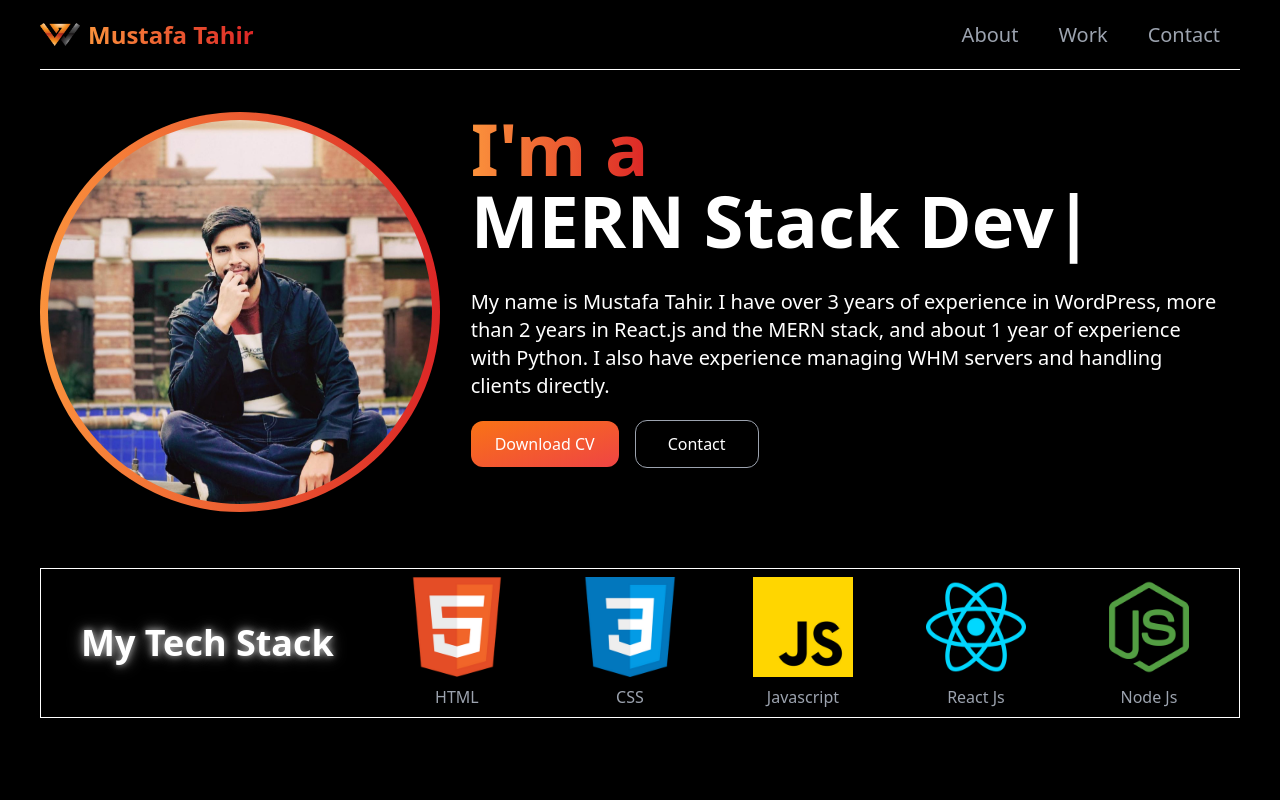
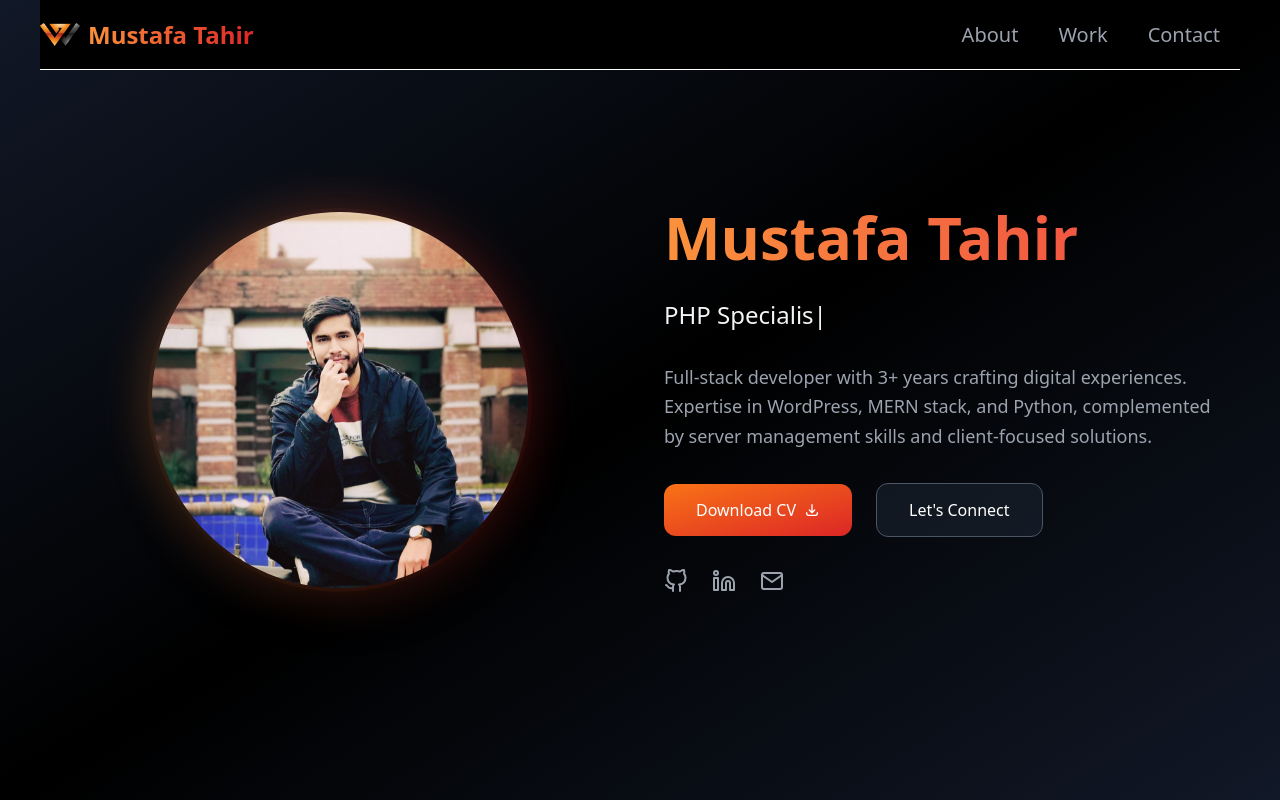
Before and after one commit to Mustafatahir98/Portfolio, a React (Create React App) app: page / in a window 1280 px wide. Shown: the top 800 px of the page. Built offline with nearby package versions, Linux system fonts and the light colour scheme.

Commit message:
Update Hero.jsx

```diff
--- a/src/components/Hero.jsx
+++ b/src/components/Hero.jsx
@@ -1,47 +1,115 @@
-import React from 'react'
-import heroImg from '../assets/Image.jfif'
-import { TypeAnimation } from 'react-type-animation'
+import React from 'react';
+import heroImg from '../assets/Image.jfif';
+import { TypeAnimation } from 'react-type-animation';
+import { motion } from 'framer-motion';
+import { FiGithub, FiLinkedin, FiMail } from 'react-icons/fi';
 
 const Hero = () => {
   return (
-    <div className='grid grid-cols-1 sm:grid-cols-3 gap-8 max-w-[1200px] mx-auto py-8 bg-black mt-20' id='home'>
-     <div className='mx-auto my-auto w-[300px] h-[300px] lg:w-[400px] lg:h-[400px] bg-gradient-to-r from-orange-400 to-red-600 p-2 shadow-xl rounded-full flex justify-center items-center overflow-hidden'>
-      <img src={heroImg} alt='heroImg' className='w-full h-full object-cover rounded-full'/>
-      </div>
-      <div className='col-span-2 px-5 py-auto'>
-        <h1 className='text-white text-3xl sm:text-5xl lg:text-7xl font-extrabold'>
-          <span className='primary-color'>I'm a</span> <br/>
-          <TypeAnimation sequence={[
-            'Wordpress Dev',
-            1000,
-            'PHP Developer',
-            1000,
-            'MERN Stack Dev',
-            1000,
-          ]}
-          wrapper='span'
-          speed={50}
-          repeat={Infinity}
-          />
-        </h1>
-        <p className='text-white sm:text-lg my-8 lg:text-xl'>
-        My name is Mustafa Tahir. I have over 3 years of experience in WordPress, more than 2 years in React.js and the MERN stack, and about 1 year of experience with Python. I also have experience managing WHM servers and handling clients directly.
-        </p>
-        <div className='my-8'>
-        <a href='https://drive.google.com/file/d/1ke9JYe_oFKXzc91tAEv70zoKrvKp0ta3/view?usp=sharing' download className='px-6 py-3 w-full rounded-xl mr-4
-    bg-gradient-to-br from-orange-500 to-red-500 text-white'>
-    Download CV
-</a>
+    <div className="min-h-screen flex items-center justify-center bg-gradient-to-br from-gray-900 via-black to-gray-900 px-4 sm:px-6 lg:px-8">
+      <div className="max-w-6xl mx-auto grid grid-cols-1 lg:grid-cols-2 gap-12 items-center py-16">
+        {/* Image Container */}
+        <motion.div
+          initial={{ opacity: 0, scale: 0.8 }}
+          animate={{ opacity: 1, scale: 1 }}
+          transition={{ duration: 0.8 }}
+          className="relative w-64 h-64 lg:w-96 lg:h-96 mx-auto"
+        >
+          <div className="absolute inset-0 bg-gradient-to-r from-orange-400 to-red-600 rounded-full animate-spin-slow blur-xl opacity-30" />
+          <div className="relative w-full h-full rounded-full overflow-hidden border-4 border-transparent bg-clip-padding backdrop-blur-xl bg-gray-800/30 shadow-2xl">
+            <img
+              src={heroImg}
+              alt="Mustafa Tahir"
+              className="w-full h-full object-cover transform hover:scale-105 transition-transform duration-500"
+            />
+          </div>
+        </motion.div>
 
+        {/* Content Container */}
+        <div className="space-y-8 text-center lg:text-left">
+          <motion.h1
+            initial={{ y: 50, opacity: 0 }}
+            animate={{ y: 0, opacity: 1 }}
+            transition={{ duration: 0.8 }}
+            className="text-4xl sm:text-5xl lg:text-6xl font-bold text-transparent bg-clip-text bg-gradient-to-r from-orange-400 to-red-500 mb-4"
+          >
+            Mustafa Tahir
+          </motion.h1>
 
+          <div className="text-xl lg:text-2xl font-medium text-gray-300 mb-6">
+            <TypeAnimation
+              sequence={[
+                'Wordpress Developer',
+                1500,
+                'PHP Specialist',
+                1500,
+                'MERN Stack Expert',
+                1500,
+              ]}
+              wrapper="div"
+              speed={40}
+              className="text-gray-100"
+              cursor={true}
+              repeat={Infinity}
+            />
+          </div>
 
-          <a href='#contact' className='px-8 py-3 w-full rounded-xl mr-4 border border-gray-400
-          hover:bg-gradient-to-br from-orange-500 to-red-500 text-white hover:border-none'>
-            Contact</a>
+          <motion.p
+            initial={{ opacity: 0 }}
+            animate={{ opacity: 1 }}
+            transition={{ delay: 0.5 }}
+            className="text-lg text-gray-400 leading-relaxed max-w-2xl mx-auto lg:mx-0"
+          >
+            Full-stack developer with 3+ years crafting digital experiences. Expertise in WordPress, MERN stack, and Python, complemented by server management skills and client-focused solutions.
+          </motion.p>
+
+          {/* Buttons & Socials */}
+          <motion.div
+            className="flex flex-col sm:flex-row items-center gap-6 justify-center lg:justify-start"
+            initial={{ opacity: 0 }}
+            animate={{ opacity: 1 }}
+            transition={{ delay: 0.7 }}
+          >
+            <a
+              href="https://drive.google.com/file/d/1ke9JYe_oFKXzc91tAEv70zoKrvKp0ta3/view?usp=sharing"
+              download
+              className="px-8 py-3.5 rounded-xl bg-gradient-to-br from-orange-500 to-red-600 text-white font-medium hover:shadow-xl hover:shadow-orange-500/20 transition-all duration-300 flex items-center gap-2"
+            >
+              <span>Download CV</span>
+              <svg className="w-4 h-4" fill="none" stroke="currentColor" viewBox="0 0 24 24">
+                <path strokeLinecap="round" strokeLinejoin="round" strokeWidth={2} d="M4 16v1a3 3 0 003 3h10a3 3 0 003-3v-1m-4-4l-4 4m0 0l-4-4m4 4V4" />
+              </svg>
+            </a>
+
+            <a
+              href="#contact"
+              className="px-8 py-3.5 rounded-xl border border-gray-600 hover:border-transparent bg-gray-800/50 hover:bg-gradient-to-br from-orange-500 to-red-600 text-white font-medium hover:shadow-xl hover:shadow-orange-500/20 transition-all duration-300"
+            >
+              Let's Connect
+            </a>
+          </motion.div>
+
+          {/* Social Links */}
+          <motion.div
+            className="flex justify-center lg:justify-start gap-6 mt-8"
+            initial={{ opacity: 0 }}
+            animate={{ opacity: 1 }}
+            transition={{ delay: 1 }}
+          >
+            <a href="https://github.com" target="_blank" rel="noopener noreferrer" className="text-gray-400 hover:text-orange-400 transition-colors">
+              <FiGithub size={24} />
+            </a>
+            <a href="https://linkedin.com" target="_blank" rel="noopener noreferrer" className="text-gray-400 hover:text-orange-400 transition-colors">
+              <FiLinkedin size={24} />
+            </a>
+            <a href="mailto:your@email.com" className="text-gray-400 hover:text-orange-400 transition-colors">
+              <FiMail size={24} />
+            </a>
+          </motion.div>
         </div>
       </div>
     </div>
-  )
-}
+  );
+};
 
-export default Hero
+export default Hero;
```
